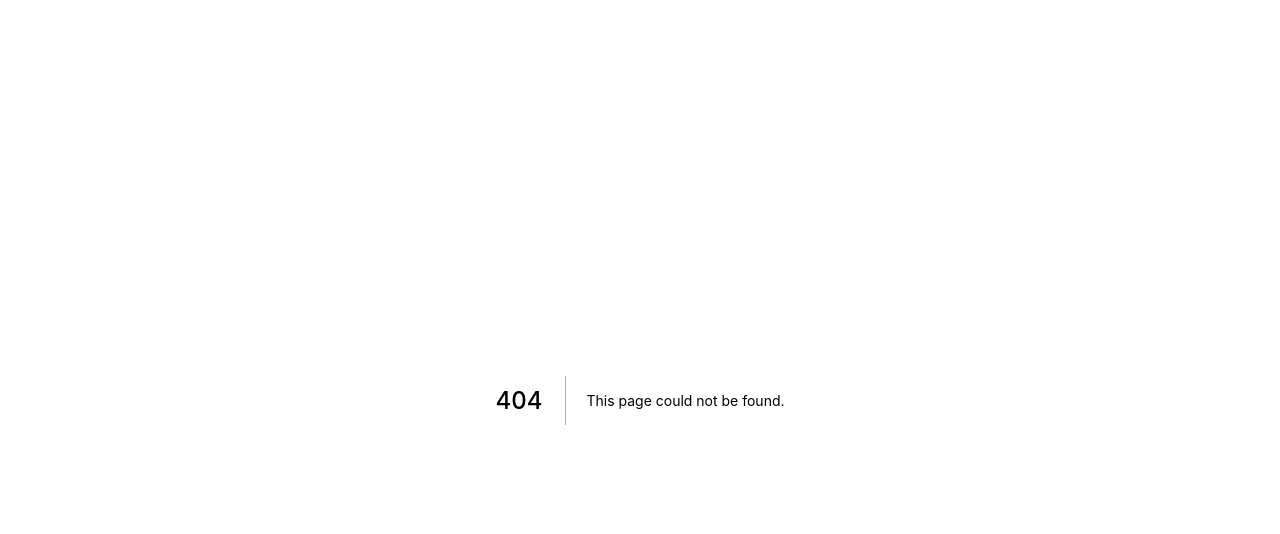
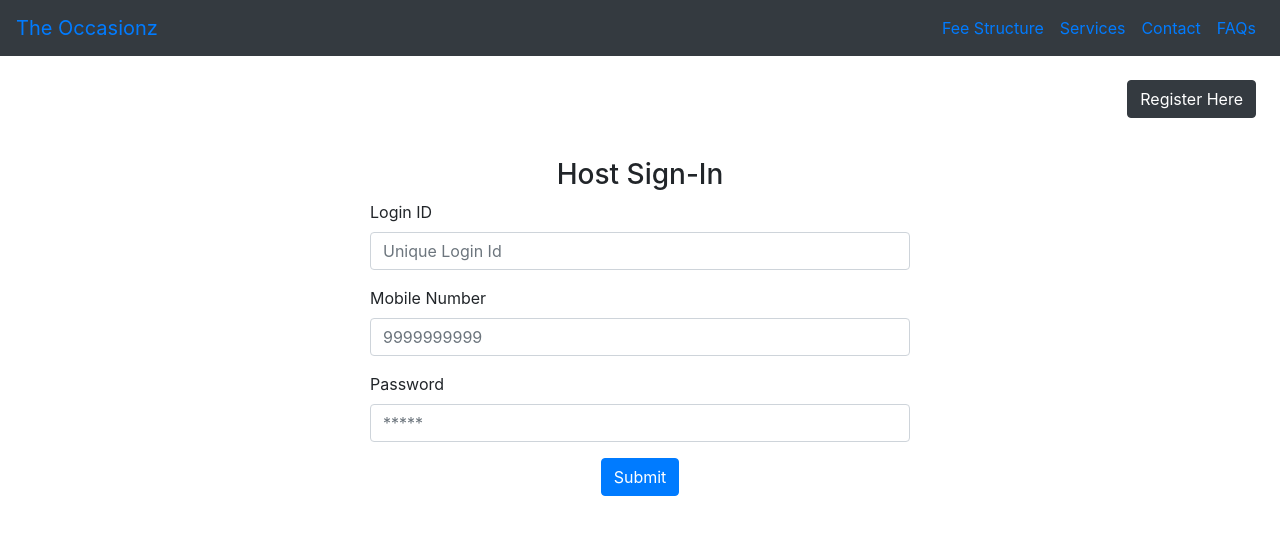
Before and after one commit to Theoccasionz/Frontend, a Next.js app: page /login in a window 1280 px wide. Before the commit this address had no page. Shown: the top 534 px of the page. Built offline with nearby package versions, Linux system fonts and the light colour scheme.

Commit message:
feat:Login Page added
Added login page with form and nav
Linking incomplete

Signed-off-by: k-kumar-01 <kushalkumargupta4@gmail.com>

```diff
--- /dev/null
+++ b/components/Login/form.tsx
@@ -0,0 +1,71 @@
+import { FC } from 'react';
+
+import { useForm } from 'react-hook-form';
+import Form from 'react-bootstrap/Form';
+import Row from 'react-bootstrap/Row';
+import Col from 'react-bootstrap/Col';
+import Container from 'react-bootstrap/Container';
+import Button from 'react-bootstrap/Button';
+
+const LoginForm: FC = () => {
+  const { register, handleSubmit, errors } = useForm({ mode: 'onTouched' });
+
+  interface FormData {
+    id: string;
+    number: string;
+    password: string;
+  }
+
+  const onSubmit = (data: FormData, e: any) => {
+    console.log(typeof data);
+  };
+
+  return (
+    <Container>
+      <Row>
+        <Col xs={10} md={8} lg={6} className="mx-auto mt-4">
+          <h3 className="text-center">Host Sign-In</h3>
+          <Form onSubmit={handleSubmit(onSubmit)}>
+            <Form.Group controlId="forId">
+              <Form.Label>Login ID</Form.Label>
+              <Form.Control
+                type="text"
+                name="id"
+                placeholder="Unique Login Id"
+                ref={register({ required: true })}
+              />
+              {errors.id && <small className="text-danger">Id Required</small>}
+            </Form.Group>
+            <Form.Group controlId="fornumber">
+              <Form.Label>Mobile Number</Form.Label>
+              <Form.Control
+                name="number"
+                type="text"
+                placeholder="9999999999"
+                ref={register({ required: true })}
+              />
+              {errors.number && <small className="text-danger">Number Required</small>}
+            </Form.Group>
+            <Form.Group controlId="forpassword">
+              <Form.Label>Password</Form.Label>
+              <Form.Control
+                name="password"
+                type="password"
+                placeholder="*****"
+                ref={register({ required: true })}
+              />
+              {errors.password && <small className="text-danger">Password Required</small>}
+            </Form.Group>
+            <div className="text-center">
+              <Button variant="primary" type="submit">
+                Submit
+              </Button>
+            </div>
+          </Form>
+        </Col>
+      </Row>
+    </Container>
+  );
+};
+
+export default LoginForm;
--- /dev/null
+++ b/components/Login/header.tsx
@@ -0,0 +1,45 @@
+import { FC } from 'react';
+
+import Navbar from 'react-bootstrap/Navbar';
+import Nav from 'react-bootstrap/Nav';
+import Link from 'next/link';
+
+const LoginHeader: FC = () => {
+  return (
+    <Navbar sticky="top" bg="dark" variant="dark" expand="lg">
+      <Navbar.Brand>
+        <Link href="/index">
+          <a>The Occasionz</a>
+        </Link>
+      </Navbar.Brand>
+
+      <Navbar.Toggle aria-controls="basic-navbar-nav" />
+      <Navbar.Collapse id="basic-navbar-nav">
+        <Nav className="ml-auto align-items-center">
+          <Nav.Link>
+            <Link href="/">
+              <a>Fee Structure</a>
+            </Link>
+          </Nav.Link>
+          <Nav.Link>
+            <Link href="/">
+              <a>Services</a>
+            </Link>
+          </Nav.Link>
+          <Nav.Link>
+            <Link href="/">
+              <a>Contact</a>
+            </Link>
+          </Nav.Link>
+          <Nav.Link>
+            <Link href="/">
+              <a>FAQs</a>
+            </Link>
+          </Nav.Link>
+        </Nav>
+      </Navbar.Collapse>
+    </Navbar>
+  );
+};
+
+export default LoginHeader;
--- /dev/null
+++ b/components/Login/index.tsx
@@ -0,0 +1,4 @@
+import LoginForm from './form';
+import LoginHeader from './header';
+
+export { LoginForm, LoginHeader };
--- a/package.json
+++ b/package.json
@@ -15,7 +15,8 @@
     "react": "17.0.1",
     "react-alice-carousel": "^2.2.2",
     "react-bootstrap": "^1.4.3",
-    "react-dom": "17.0.1"
+    "react-dom": "17.0.1",
+    "react-hook-form": "^6.14.2"
   },
   "devDependencies": {
     "@types/node": "^14.14.20",
--- /dev/null
+++ b/pages/login.tsx
@@ -0,0 +1,23 @@
+import { FC, Fragment } from 'react';
+import Link from 'next/link';
+import Button from 'react-bootstrap/Button';
+
+import { LoginForm, LoginHeader } from '../components/Login';
+
+const LoginPage: FC = () => {
+  return (
+    <Fragment>
+      <LoginHeader />
+      <p className="text-right pr-4 pt-4">
+        <Link href="/">
+          <a>
+            <Button variant="dark">Register Here</Button>
+          </a>
+        </Link>
+      </p>
+      <LoginForm />
+    </Fragment>
+  );
+};
+
+export default LoginPage;
```
Also changed, not shown: 1 other file (tests, documents, lock files or other folders).
